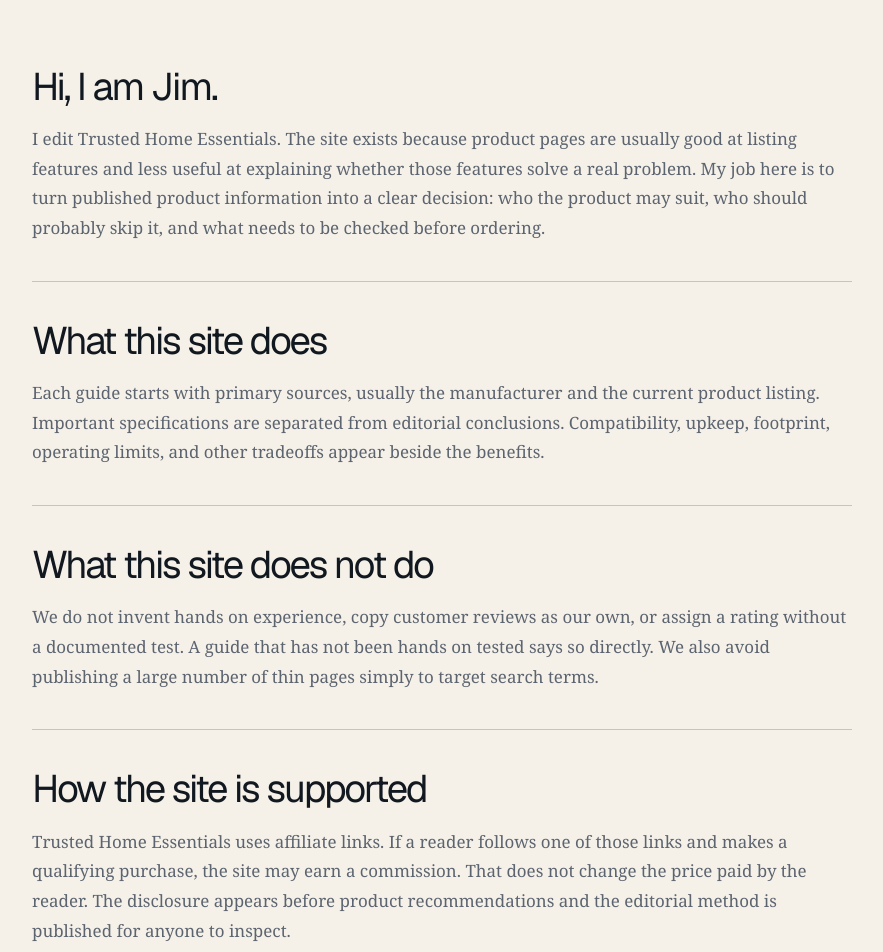
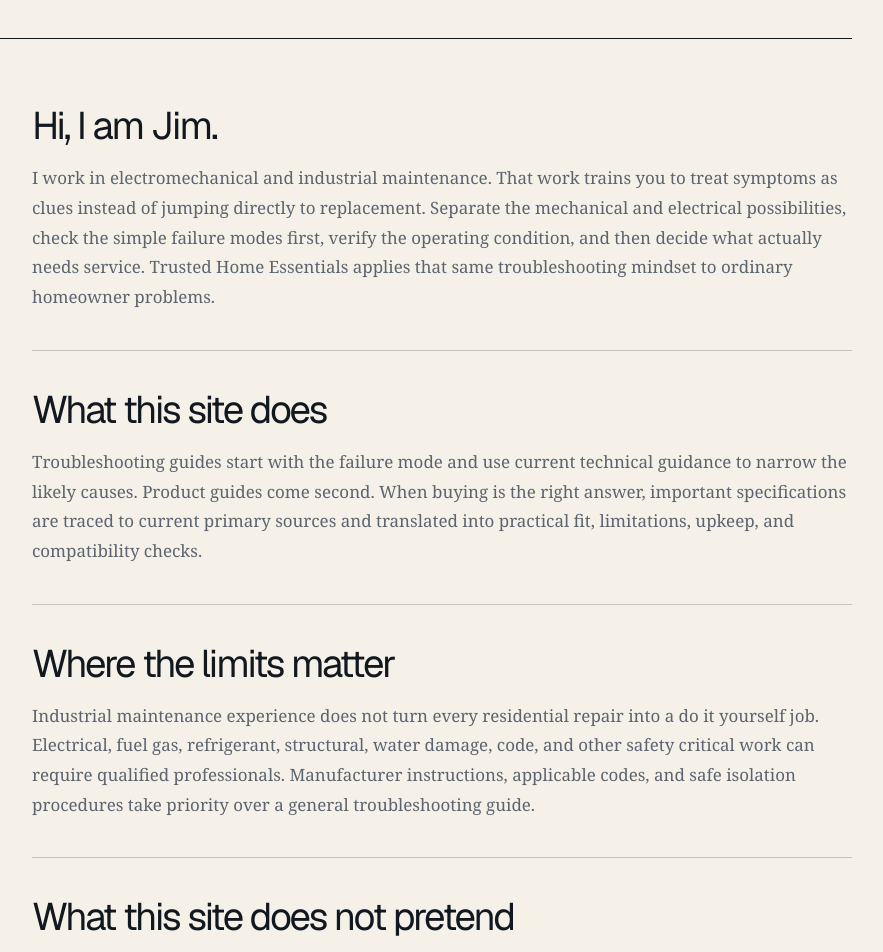
Before and after one commit to Dudeism74/trusted-home-2025, a Next.js app: page /about in a window 1280 px wide. Shown: the part 620-1572 px from the top of the page, without its empty margins (334-1217 px from the left). Built offline with nearby package versions, Linux system fonts and the light colour scheme.

Commit message:
Ground author page in maintenance expertise

```diff
--- a/app/about/page.tsx
+++ b/app/about/page.tsx
@@ -4,7 +4,7 @@
 export const metadata: Metadata = {
   title: "About",
   description:
-    "Meet the editor and learn why Trusted Home Essentials focuses on product fit, sourced facts, and honest limitations.",
+    "Meet Jim and learn how an electromechanical and industrial maintenance mindset shapes Trusted Home Essentials troubleshooting and buying guidance.",
   alternates: { canonical: "/about" },
 };
 
@@ -13,44 +13,57 @@
     <InfoPage
       eyebrow="Who is behind the site"
       title="About Trusted Home Essentials"
-      intro="A smaller, more careful product guide built to help readers rule products in or out before they spend."
+      intro="Practical troubleshooting and buying guidance built around a maintenance mindset: identify the symptom, isolate the cause, and replace only what the evidence points to."
     >
       <section>
         <h2>Hi, I am Jim.</h2>
         <p>
-          I edit Trusted Home Essentials. The site exists because product pages are
-          usually good at listing features and less useful at explaining whether
-          those features solve a real problem. My job here is to turn published
-          product information into a clear decision: who the product may suit, who
-          should probably skip it, and what needs to be checked before ordering.
+          I work in electromechanical and industrial maintenance. That work trains
+          you to treat symptoms as clues instead of jumping directly to
+          replacement. Separate the mechanical and electrical possibilities, check
+          the simple failure modes first, verify the operating condition, and then
+          decide what actually needs service. Trusted Home Essentials applies that
+          same troubleshooting mindset to ordinary homeowner problems.
         </p>
       </section>
       <section>
         <h2>What this site does</h2>
         <p>
-          Each guide starts with primary sources, usually the manufacturer and the
-          current product listing. Important specifications are separated from
-          editorial conclusions. Compatibility, upkeep, footprint, operating
-          limits, and other tradeoffs appear beside the benefits.
+          Troubleshooting guides start with the failure mode and use current
+          technical guidance to narrow the likely causes. Product guides come
+          second. When buying is the right answer, important specifications are
+          traced to current primary sources and translated into practical fit,
+          limitations, upkeep, and compatibility checks.
         </p>
       </section>
       <section>
-        <h2>What this site does not do</h2>
+        <h2>Where the limits matter</h2>
         <p>
-          We do not invent hands on experience, copy customer reviews as our own,
-          or assign a rating without a documented test. A guide that has not been
-          hands on tested says so directly. We also avoid publishing a large number
-          of thin pages simply to target search terms.
+          Industrial maintenance experience does not turn every residential repair
+          into a do it yourself job. Electrical, fuel gas, refrigerant, structural,
+          water damage, code, and other safety critical work can require qualified
+          professionals. Manufacturer instructions, applicable codes, and safe
+          isolation procedures take priority over a general troubleshooting guide.
+        </p>
+      </section>
+      <section>
+        <h2>What this site does not pretend</h2>
+        <p>
+          We do not invent hands on product experience, copy customer reviews as
+          our own, or assign a test result that was never measured. A product guide
+          that has not been hands on tested says so directly. Technical reasoning
+          is also separated from sourced facts so readers can see what is known and
+          what is an editorial conclusion.
         </p>
       </section>
       <section>
         <h2>How the site is supported</h2>
         <p>
-          Trusted Home Essentials uses affiliate links. If a reader follows one of
-          those links and makes a qualifying purchase, the site may earn a
-          commission. That does not change the price paid by the reader. The
-          disclosure appears before product recommendations and the editorial
-          method is published for anyone to inspect.
+          Trusted Home Essentials uses affiliate links in some buying guides. If a
+          reader follows one of those links and makes a qualifying purchase, the
+          site may earn a commission. That does not change the price paid by the
+          reader and does not turn a repairable problem into a shopping
+          recommendation.
         </p>
       </section>
     </InfoPage>
```
